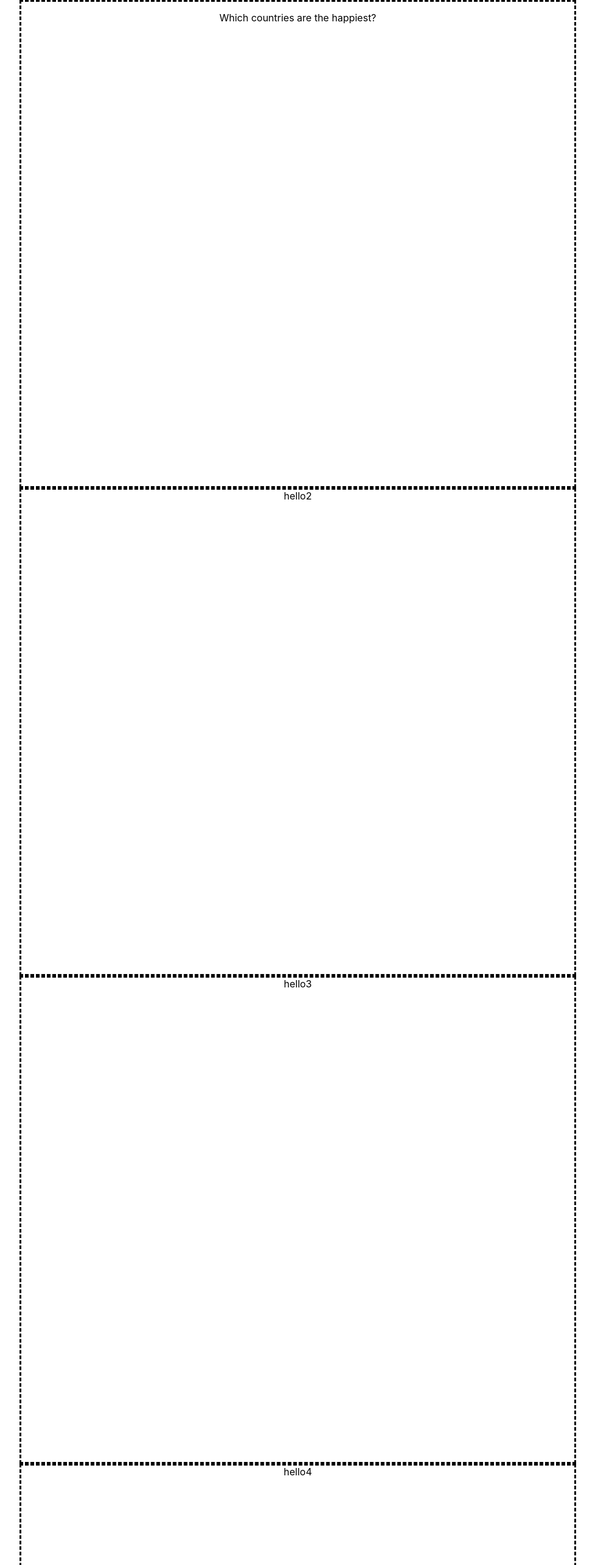
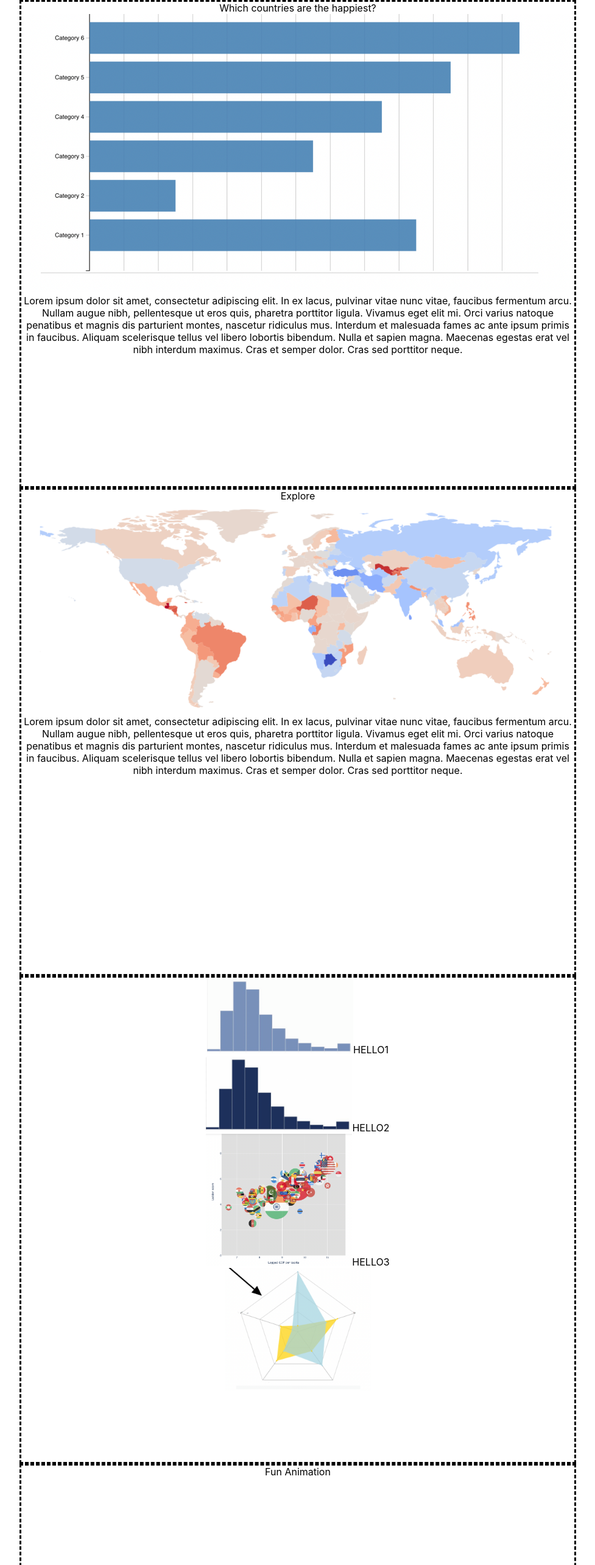
Before and after one commit to com-480-data-visualization/datavis-project-2022-notafootballteam, a React (Create React App) app in the folder web/: page / in a window 1280 px wide. Shown: the top 2566 px of the page at 61% size, without its empty margins (151-1128 px from the left). Built offline with nearby package versions, Linux system fonts and the light colour scheme.

Commit message:
Place charts into CSS grid

```diff
--- a/web/src/App.css
+++ b/web/src/App.css
@@ -46,7 +46,7 @@
 .page-1 {
   grid-area: page-1;
 
-  grid-template-rows: 20vh 1fr 1fr;
+  grid-template-rows: 1fr 1fr 1fr;
   grid-template-areas:
     "title"
     "chart"
@@ -61,16 +61,66 @@
   grid-area: chart;
 }
 
+.page-1-chart > img {
+  width: 100%;
+}
+
 .page-1-text {
   grid-area: text;
 }
 
 .page-2 {
   grid-area: page-2;
+  grid-template-rows: 1fr 1fr 1fr;
+  grid-template-areas:
+  "title"
+  "chart"
+  "text";
+}
+
+.page-2-title {
+  grid-area: title;
+}
+
+.page-2-chart {
+  grid-area: chart;
+}
+
+.page-2-chart > img {
+  width: 100%;
+}
+
+.page-2-text {
+  grid-area: text;
 }
 
 .page-3 {
   grid-area: page-3;
+  grid-template-rows: 1fr 1fr;
+  grid-template-columns: 1fr 1fr;
+  grid-template-areas:
+    "alc happy"
+    "scatterplot radar";
+}
+
+.page-3 img {
+  width: 30vh;
+}
+
+.page-3-top-left {
+  grid-area: alc;
+}
+
+.page-3-top-right {
+  grid-area: happy;
+}
+
+.page-3-bottom-left {
+  grid-area: scatterplot;
+}
+
+.page-3-bottom-right {
+  grid-area: radar;
 }
 
 .page-4 {
--- a/web/src/App.js
+++ b/web/src/App.js
@@ -1,18 +1,33 @@
 import logo from './logo.svg';
 import './App.css';
-// import img from './images';
+import bar from './images/bar.png';
+import map from './images/map.png';
+import oh_dist from './images/oh_dist.png';
+import happy_dist from './images/happy_dist.png';
+import scatter from './images/scatter.png';
+import radar from './images/radar.png';
 
 function App() {
   return (
     <div className="App">
       <div class="container">
         <div class="page page-1">
-          <p class="page-1-title">Which countries are the happiest?</p>
-          {/* <img class="page-1-chart" src={img} /> */}
+          <div class="page-1-title">Which countries are the happiest?</div>
+          <div class="page-1-chart"><img src={bar} /></div>
+          <div class="page-1-text">Lorem ipsum dolor sit amet, consectetur adipiscing elit. In ex lacus, pulvinar vitae nunc vitae, faucibus fermentum arcu. Nullam augue nibh, pellentesque ut eros quis, pharetra porttitor ligula. Vivamus eget elit mi. Orci varius natoque penatibus et magnis dis parturient montes, nascetur ridiculus mus. Interdum et malesuada fames ac ante ipsum primis in faucibus. Aliquam scelerisque tellus vel libero lobortis bibendum. Nulla et sapien magna. Maecenas egestas erat vel nibh interdum maximus. Cras et semper dolor. Cras sed porttitor neque.</div>
         </div>
-        <div class="page page-2">hello2</div>
-        <div class="page page-3">hello3</div>
-        <div class="page page-4">hello4</div>
+        <div class="page page-2">
+          <div class="page-2-title">Explore</div>
+          <div class="page-2-chart"><img src={map} /></div>
+          <div class="page-2-text">Lorem ipsum dolor sit amet, consectetur adipiscing elit. In ex lacus, pulvinar vitae nunc vitae, faucibus fermentum arcu. Nullam augue nibh, pellentesque ut eros quis, pharetra porttitor ligula. Vivamus eget elit mi. Orci varius natoque penatibus et magnis dis parturient montes, nascetur ridiculus mus. Interdum et malesuada fames ac ante ipsum primis in faucibus. Aliquam scelerisque tellus vel libero lobortis bibendum. Nulla et sapien magna. Maecenas egestas erat vel nibh interdum maximus. Cras et semper dolor. Cras sed porttitor neque.</div>
+        </div>
+        <div class="page page-3">
+          <div class="page-3-top-left"><img src={oh_dist} />HELLO1</div>
+          <div class="page-3-top-right"><img src={happy_dist} />HELLO2</div>
+          <div class="page-3-bottom-left"><img src={scatter} />HELLO3</div>
+          <div class="page-3-bottom-right"><img src={radar} /></div>
+        </div>
+        <div class="page page-4">Fun Animation</div>
       </div>
     </div>
   );
```
